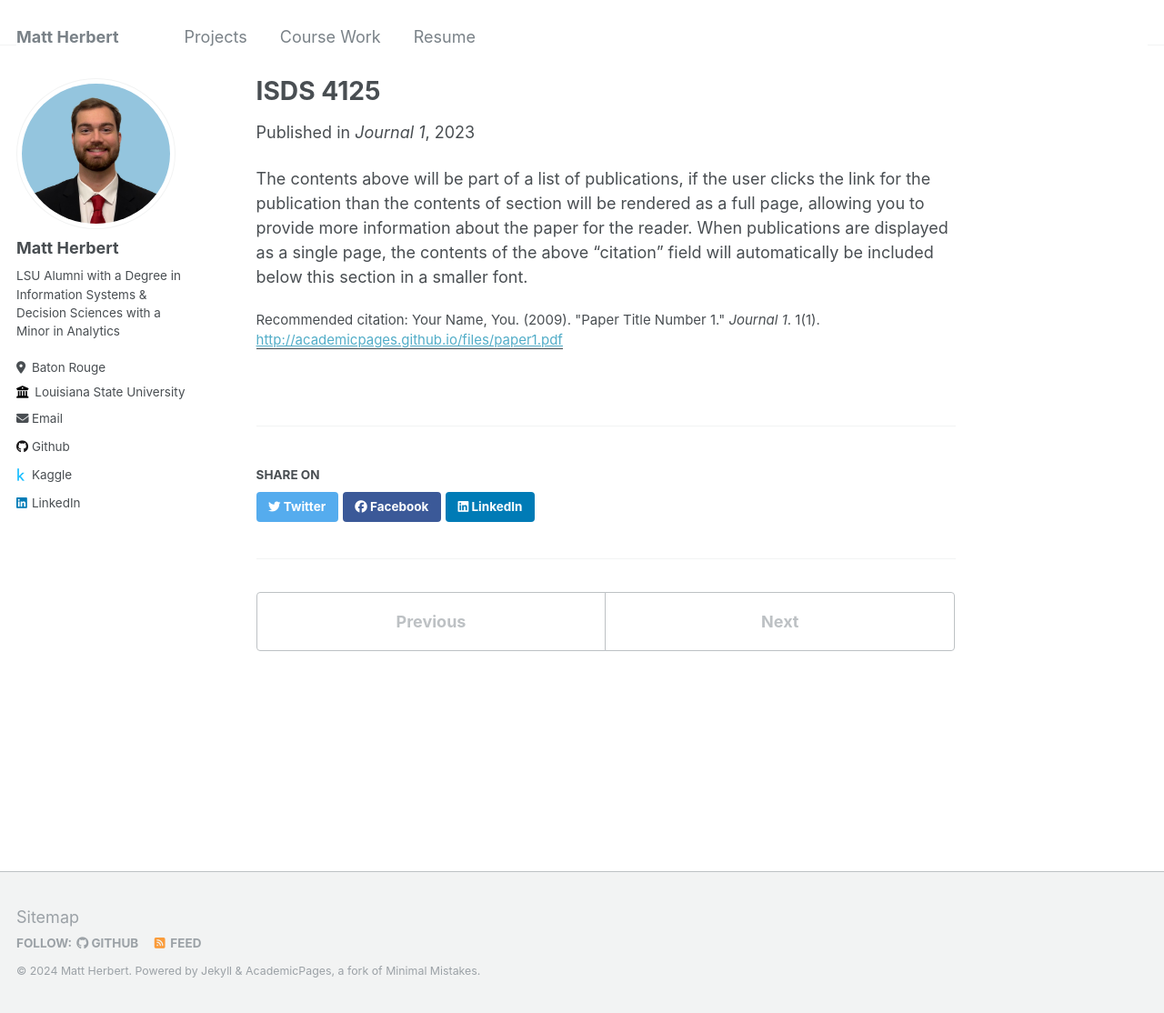
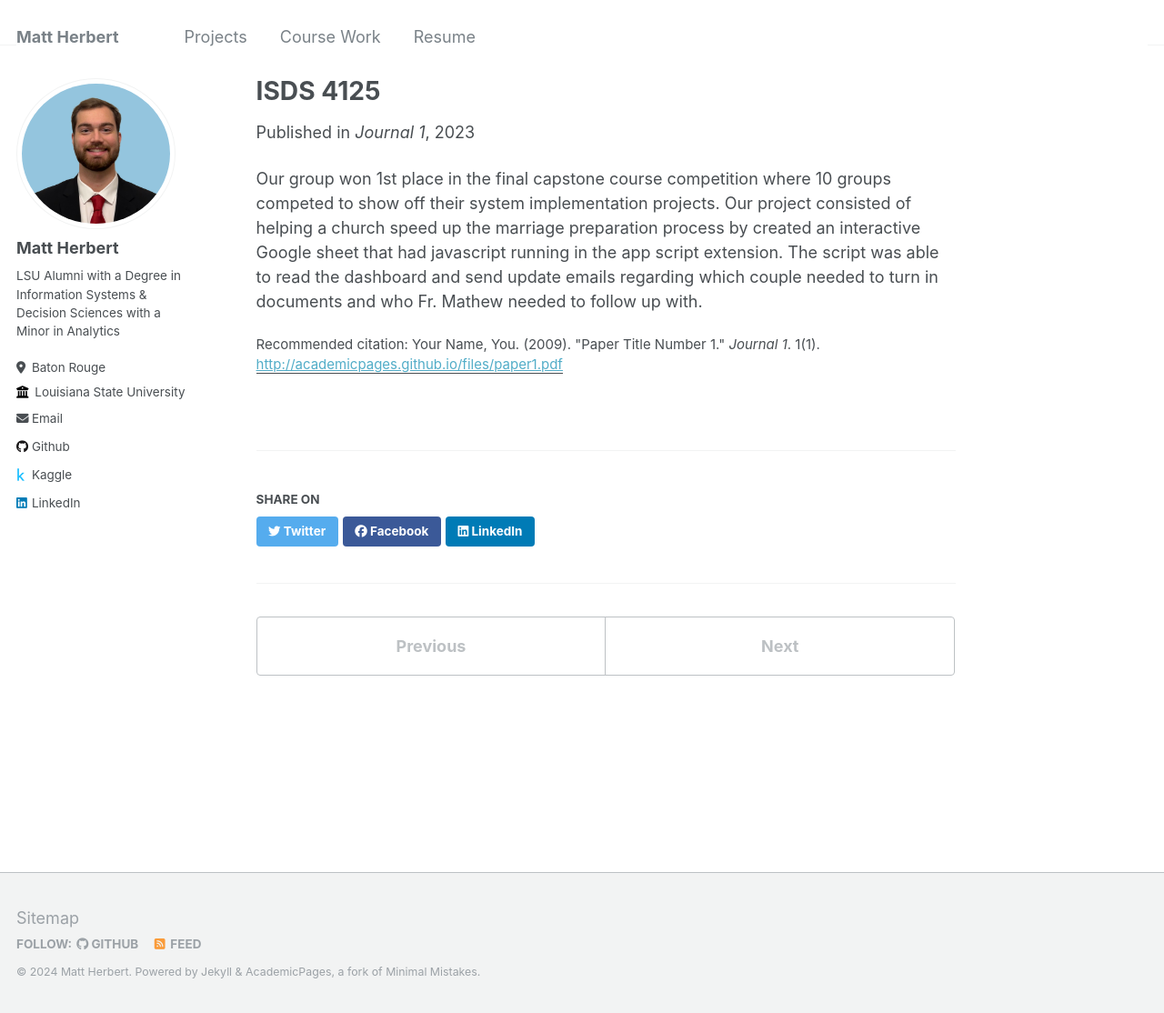
Before and after one commit to mherbe/mherbe.github.io, a Jekyll site: the page built from _publications/2009-10-01-paper-title-number-1.md, in a window 1280 px wide and 1114 px high. Shown: the whole window at 91% size. Built offline with Jekyll 4.4.1, drawn with Linux system fonts in a browser that asks for light colours.

Commit message:
Update 2009-10-01-paper-title-number-1.md

```diff
--- a/_publications/2009-10-01-paper-title-number-1.md
+++ b/_publications/2009-10-01-paper-title-number-1.md
@@ -9,4 +9,4 @@ paperurl: 'http://academicpages.github.io/files/paper1.pdf'
 citation: 'Your Name, You. (2009). &quot;Paper Title Number 1.&quot; <i>Journal 1</i>. 1(1).'
 ---
 
-The contents above will be part of a list of publications, if the user clicks the link for the publication than the contents of section will be rendered as a full page, allowing you to provide more information about the paper for the reader. When publications are displayed as a single page, the contents of the above "citation" field will automatically be included below this section in a smaller font.
+Our group won 1st place in the final capstone course competition where 10 groups competed to show off their system implementation projects. Our project consisted of helping a church speed up the marriage preparation process by created an interactive Google sheet that had javascript running in the app script extension. The script was able to read the dashboard and send update emails regarding which couple needed to turn in documents and who Fr. Mathew needed to follow up with.
```
